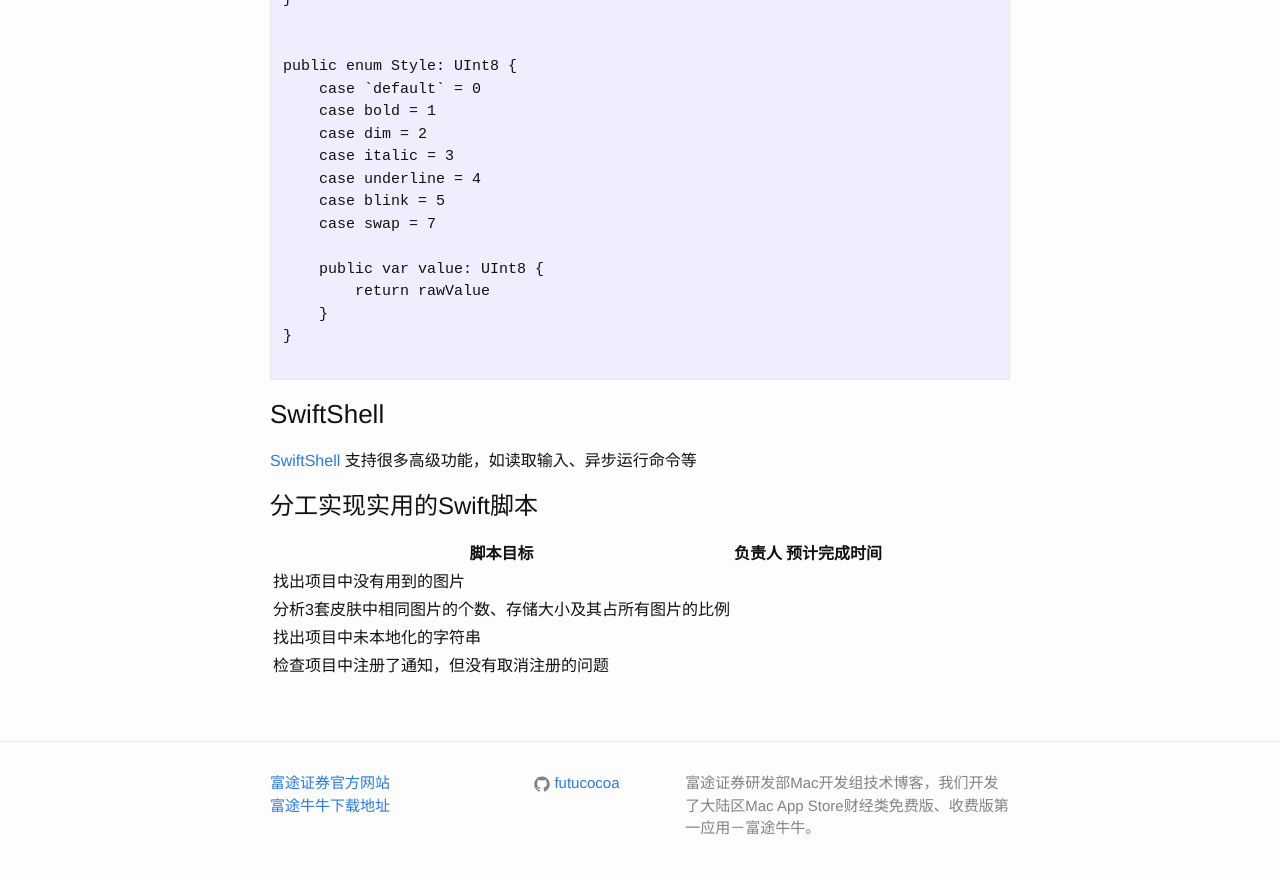
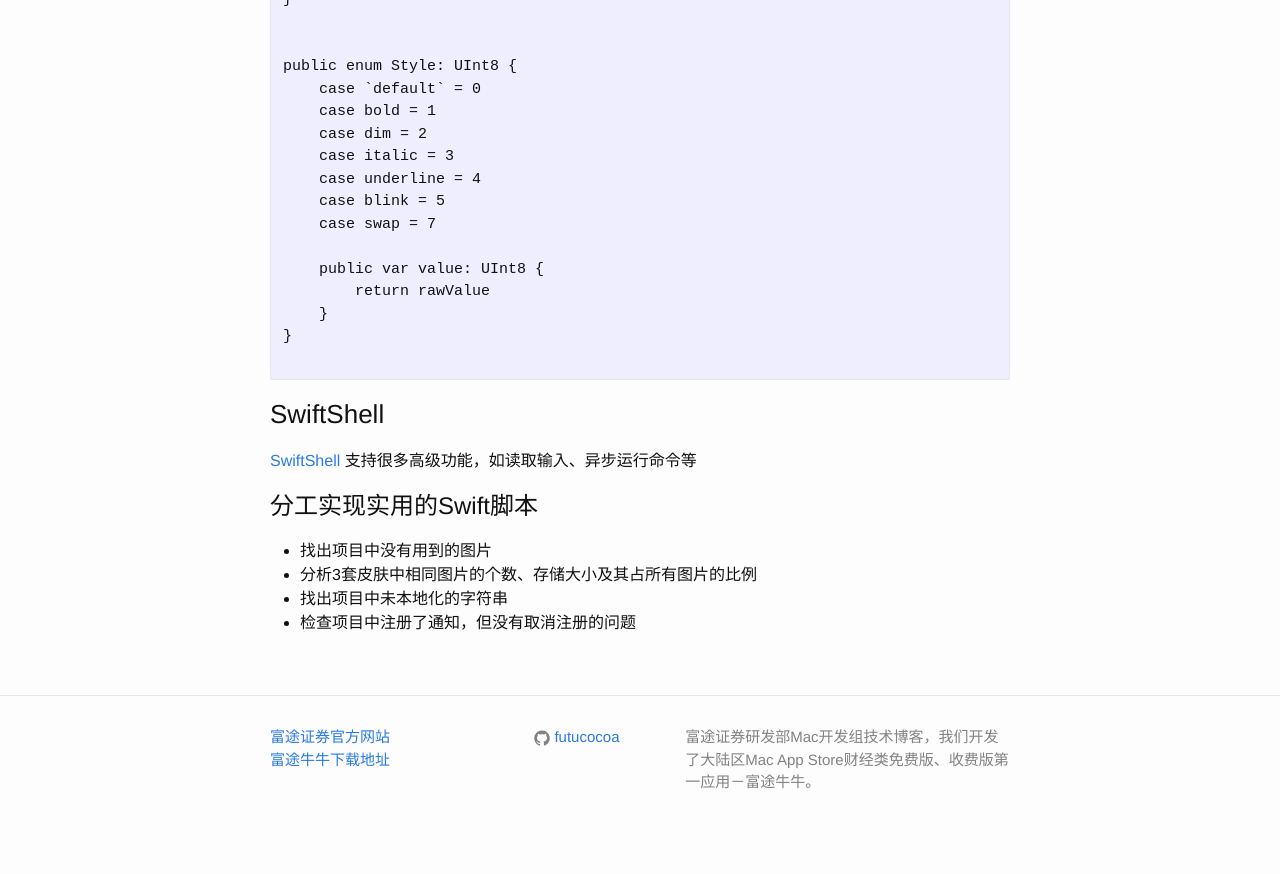
Before and after one commit to FuhuaWei/futucocoa.github.io, a Jekyll site: the page built from _posts/2016-10-21-SwiftShellScript.md, in a window 1280 px wide and 900 px high, scrolled down 2991 px. Shown: the top 874 px of the window. Built offline with Jekyll 4.4.1, drawn with Linux system fonts in a browser that asks for light colours.

Commit message:
[improve]优化样式

````diff
--- a/_posts/2016-10-21-SwiftShellScript.md
+++ b/_posts/2016-10-21-SwiftShellScript.md
@@ -43,11 +43,14 @@
 
 
 #### 使用`CommandLine`来获取脚本参数
+
 ```
 print(CommandLine.argc) // 2
 print(CommandLine.arguments) // ["./test.swift", "hello"]
 ```
+
 #### `Swift`运行`bash`命令
+
 ```
 /***
  * 执行shell命令，返回执行结果和输出结果
@@ -74,7 +77,9 @@
 var result = shell("ls").1
 print("ls result:\n" + result)
 ```
+
 #### 指定颜色打印
+
 ```
 enum ColorCode : String {
     case black = "\u{001B}[0;30m"
@@ -105,6 +110,7 @@
 
 ### Rainbow
 [Rainbow](https://github.com/onevcat/Rainbow)可以打印非常丰富的样式
+
 ```
 public enum Color: UInt8 {
     case black = 30
@@ -152,9 +158,7 @@
 
 # 分工实现实用的Swift脚本
 
-| 脚本目标 | 负责人 | 预计完成时间 |
-|---|---|---|
-|找出项目中没有用到的图片|
-|分析3套皮肤中相同图片的个数、存储大小及其占所有图片的比例|
-|找出项目中未本地化的字符串|
-|检查项目中注册了通知，但没有取消注册的问题|
+- 找出项目中没有用到的图片
+- 分析3套皮肤中相同图片的个数、存储大小及其占所有图片的比例
+- 找出项目中未本地化的字符串
+- 检查项目中注册了通知，但没有取消注册的问题
````
Also changed, not shown: _posts/2016-09-27-macOSMultipleProcess.md (+9 -1 lines), _posts/2016-10-14-MacAppCodesign.md (+2 -0 lines), _posts/2016-10-20-SwiftIntroduction.md (+16 -3 lines), 1 other file.
